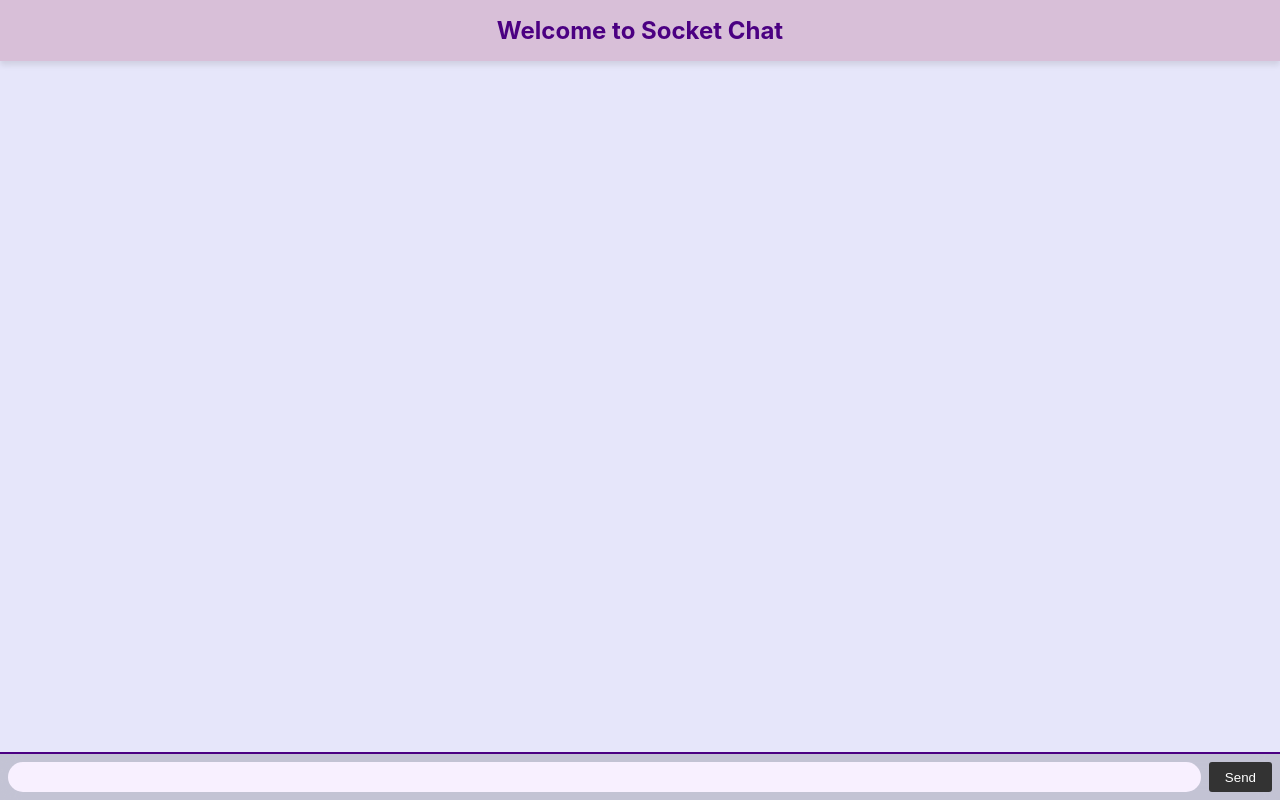
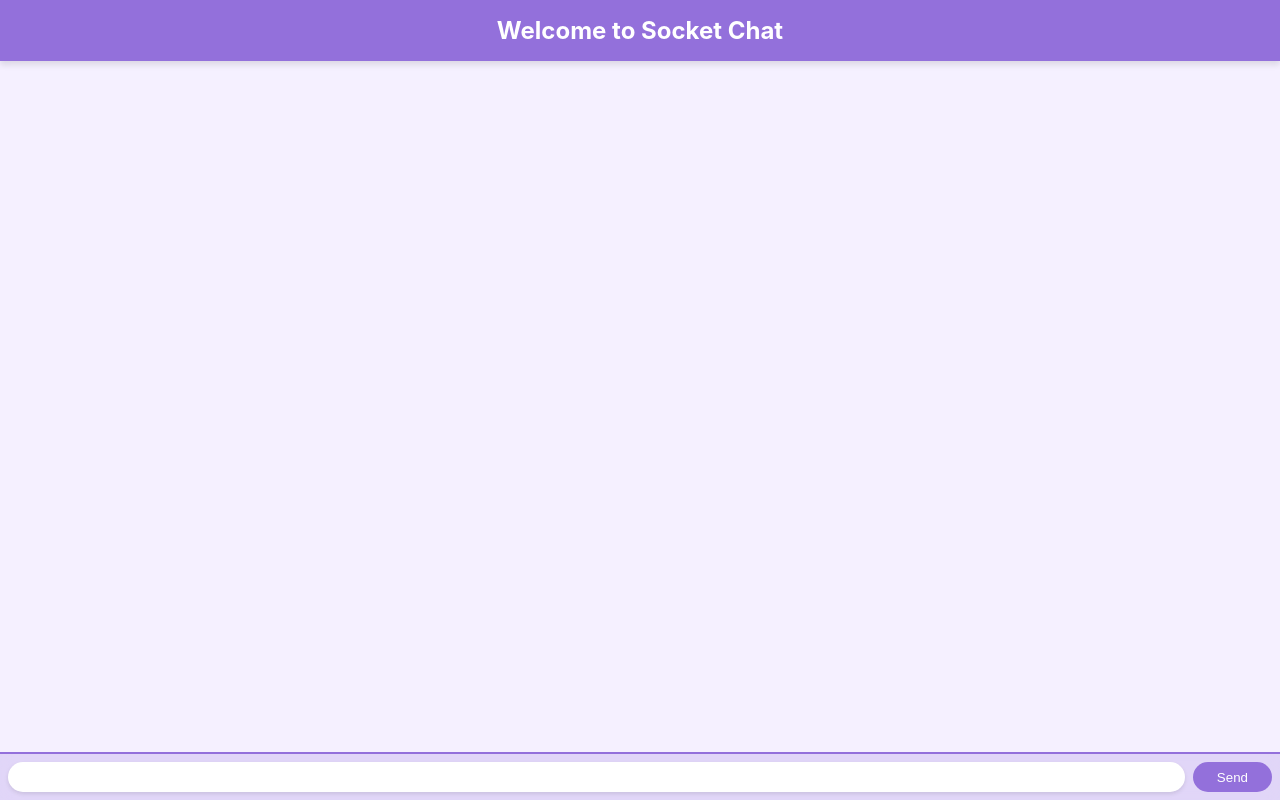
Before and after one commit to SheridanNZ/SocketChatApp, a website: page index.html in a window 1280 px wide. Drawn offline with nearby package versions, Linux system fonts and the light colour scheme; no server answers.

Commit message:
saving changes

```diff
--- a/index.html
+++ b/index.html
@@ -11,20 +11,21 @@
             margin: 0;
             padding-bottom: 3rem;
             font-family: -apple-system, BlinkMacSystemFont, "Segoe UI", Roboto, Helvetica, Arial, sans-serif;
-            background-color: #E6E6FA;
-            color: #4B0082;
+            background-color: #F5F0FF; /* Light lavender background */
+            color: #4B0082; /* Dark purple text */
             text-align: center;
         }
 
         h2 {
             padding: 1rem;
-            background: #D8BFD8;
+            background: #9370DB; /* Medium purple header */
             margin: 0;
             box-shadow: 0 4px 6px rgba(0, 0, 0, 0.1);
+            color: #FFF; /* White text for contrast */
         }
 
         #form {
-            background: rgba(0, 0, 0, 0.15);
+            background: rgba(147, 112, 219, 0.2); /* Semi-transparent medium purple */
             padding: 0.25rem;
             position: fixed;
             bottom: 0;
@@ -34,7 +35,7 @@
             height: 3rem;
             box-sizing: border-box;
             backdrop-filter: blur(10px);
-            border-top: 2px solid #4B0082;
+            border-top: 2px solid #9370DB; /* Medium purple border */
         }
 
         #input {
@@ -43,28 +44,30 @@
             flex-grow: 1;
             border-radius: 2rem;
             margin: 0.25rem;
-            background: #F8F0FF;
-            color: #4B0082;
+            background: #FFF; /* White input background */
+            color: #4B0082; /* Dark purple text */
+            box-shadow: 0 2px 4px rgba(0, 0, 0, 0.1);
         }
 
         #input:focus {
             outline: none;
+            box-shadow: 0 2px 8px rgba(147, 112, 219, 0.3); /* Purple glow on focus */
         }
 
         #form>button {
-            background: #333;
+            background: #9370DB; /* Medium purple button */
             border: none;
-            padding: 0 1rem;
+            padding: 0 1.5rem;
             margin: 0.25rem;
-            border-radius: 3px;
+            border-radius: 2rem;
             outline: none;
-            color: #fff;
+            color: #FFF; /* White text */
             cursor: pointer;
             transition: background 0.3s;
         }
 
         #form>button:hover {
-            background: #555;
+            background: #7B68EE; /* Lighter purple on hover */
         }
 
         #messages {
@@ -77,17 +80,20 @@
         }
 
         #messages>li {
-            padding: 0.5rem 1rem;
+            padding: 0.75rem 1rem;
             border-radius: 10px;
-            margin-bottom: 5px;
+            margin-bottom: 0.5rem;
+            background: #E6E6FA; /* Light lavender for messages */
+            color: #4B0082; /* Dark purple text */
+            box-shadow: 0 2px 4px rgba(0, 0, 0, 0.1);
         }
 
         #messages>li:nth-child(odd) {
-            background: #efefef;
+            background: #E6D0FA; /* Slightly darker lavender for odd messages */
         }
 
         #messages>li:nth-child(even) {
-            background: #E6D0FA;
+            background: #E6E6FA; /* Light lavender for even messages */
         }
     </style>
 </head>
```
